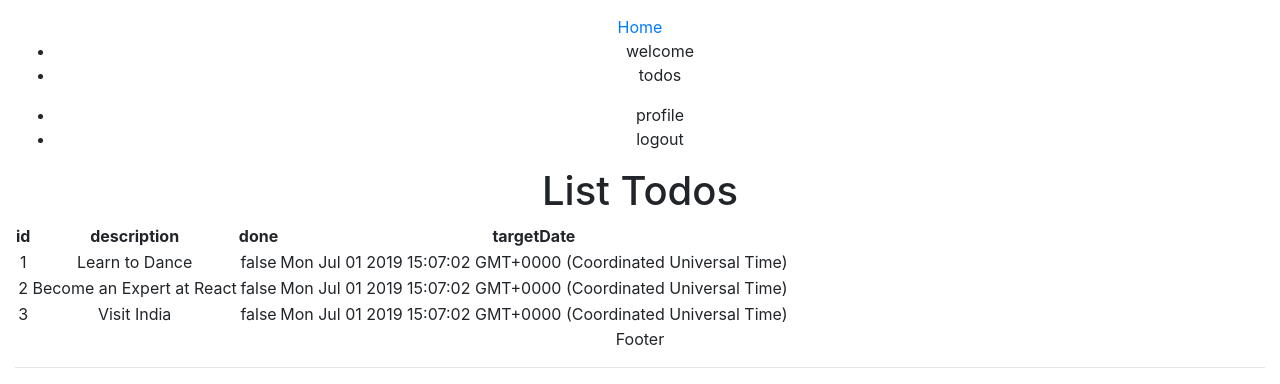
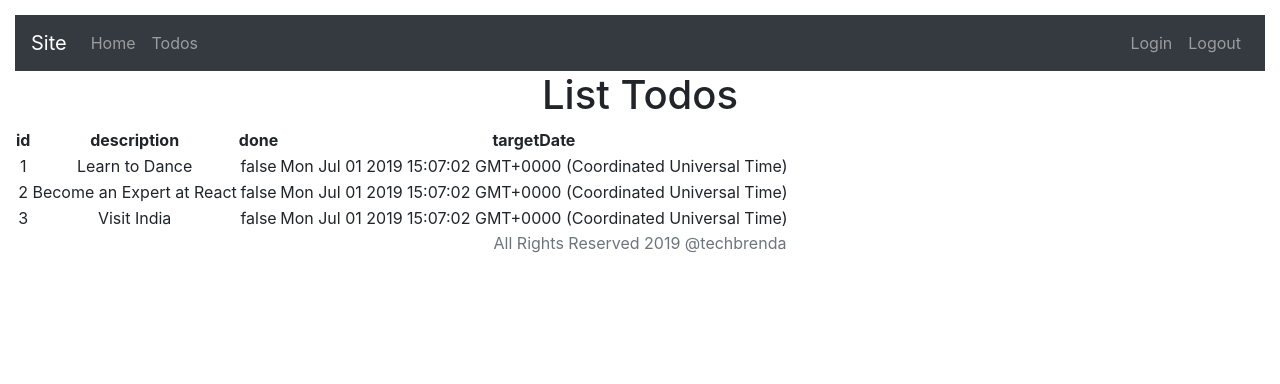
Before and after one commit to TechBrenda/todo-app, a React (Create React App) app in the folder todo-app/: page /todo in a window 1280 px wide. Shown: the top 384 px of the page. Built offline with nearby package versions, Linux system fonts and the light colour scheme.

Commit message:
Styled header and footer

```diff
--- a/todo-app/src/components/todo/Footer.js
+++ b/todo-app/src/components/todo/Footer.js
@@ -3,10 +3,9 @@ import React, { Component } from 'react'
 class Footer extends Component {
   render () {
     return (
-      <div>
-        Footer
-        <hr />
-      </div>
+      <footer className='footer'>
+        <span className='text-muted'>All Rights Reserved 2019 @techbrenda</span>
+      </footer>
     )
   }
 }
--- a/todo-app/src/components/todo/Header.js
+++ b/todo-app/src/components/todo/Header.js
@@ -5,17 +5,17 @@ class Header extends Component {
   render () {
     return (
       <header>
-        <nav>
+        <nav className='navbar navbar-expand-md navbar-dark bg-dark'>
           <div>
-            <Link to='/'>Home</Link>
+            <Link to='/' className='navbar-brand'>Site</Link>
           </div>
-          <ul>
-            <li>welcome</li>
-            <li>todos</li>
+          <ul className='navbar-nav'>
+            <li><Link className='nav-link' to='/welcome/techbrenda'>Home</Link></li>
+            <li><Link className='nav-link' to='/todo'>Todos</Link></li>
           </ul>
-          <ul>
-            <li>profile</li>
-            <li>logout</li>
+          <ul className='navbar-nav navbar-collapse justify-content-end'>
+            <li><Link className='nav-link' to='/login'>Login</Link></li>
+            <li><Link className='nav-link' to='/logout'>Logout</Link></li>
           </ul>
         </nav>
       </header>
```
